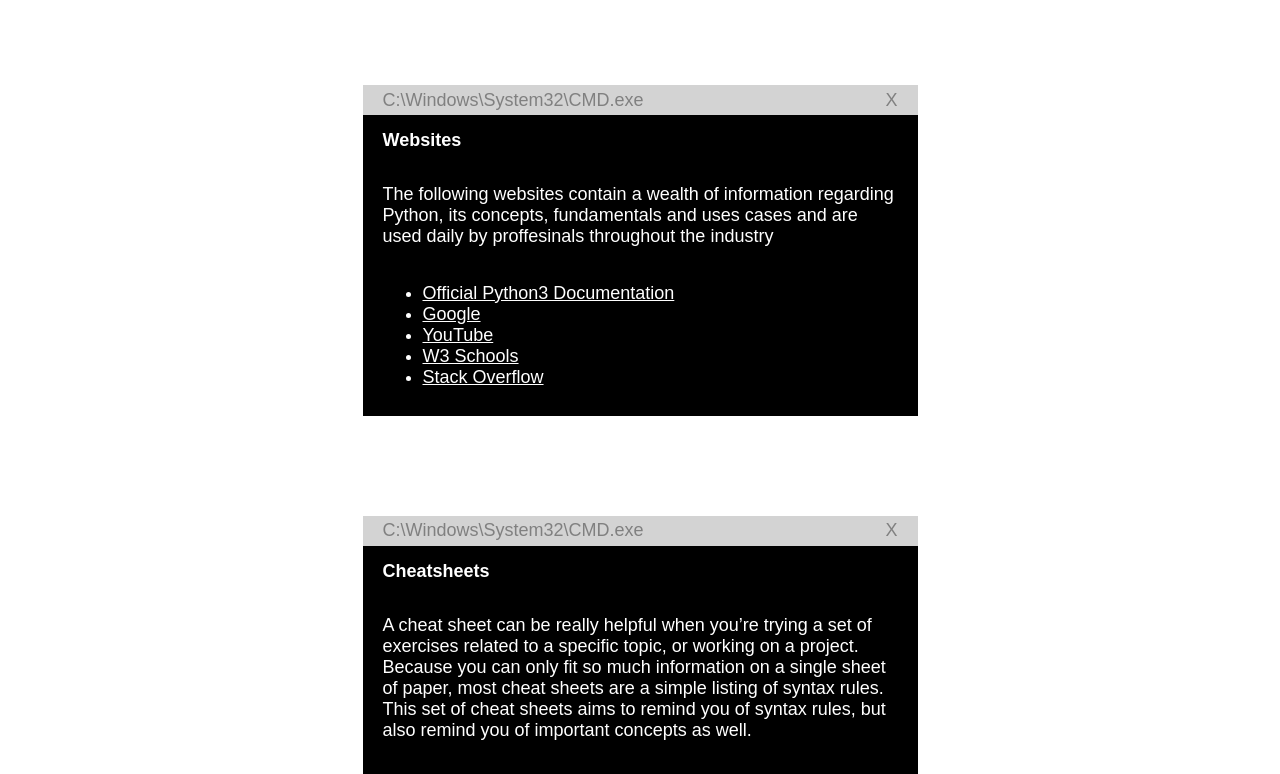
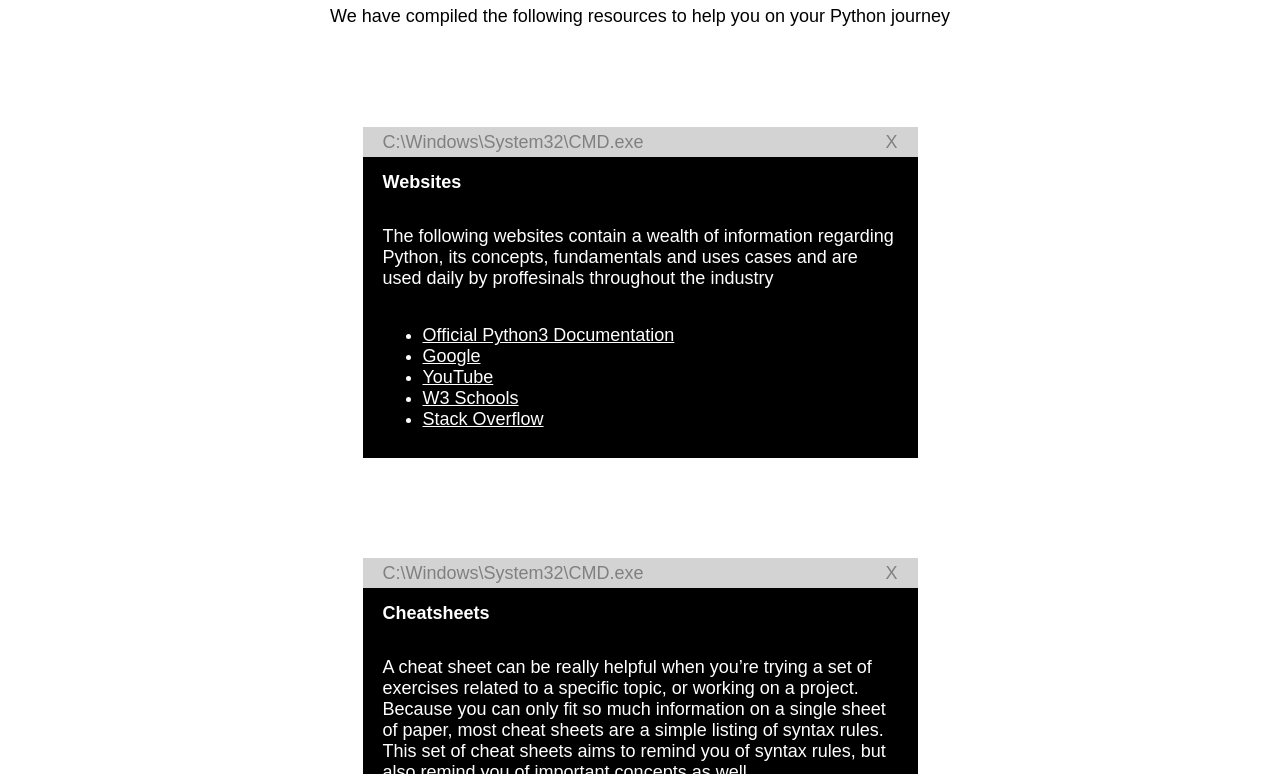
Before and after one commit to j-a-roberts/website01, a plain HTML site: page resources.html in a window 1280 px wide. Shown: the part 277-1051 px from the top of the page. Drawn offline with Linux system fonts and the light colour scheme; a web font is replaced by a local one.

Commit message:
Add files via upload

```diff
--- a/resources.html
+++ b/resources.html
@@ -27,7 +27,7 @@
     <div class = "intro_box">
         <div class = "intro">
             <h1>Resources</h1>
-            <p></p>
+            <p>We have compiled the following resources to help you on your Python journey</p>
         </div>
     </div>
 
```
Also changed, not shown: challenges.html (+1 -1 lines).
